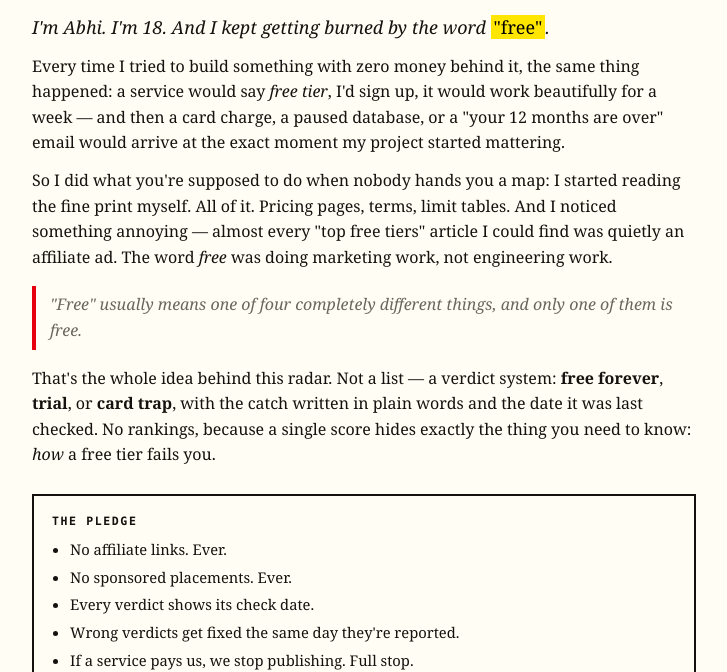
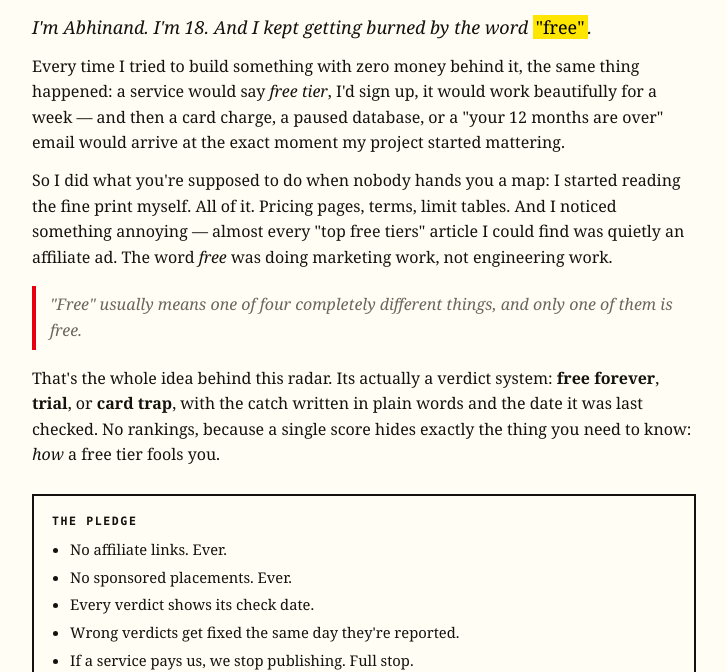
Before and after one commit to ABHINAND-NAIR/Free-Tier-Radar, a plain HTML site: page about.html in a window 1280 px wide. Shown: the part 136-808 px from the top of the page, without its empty margins (276-1003 px from the left). Drawn offline with Linux system fonts and the light colour scheme.

Commit message:
Copy edits: verdict-system wording, Abhinand name

```diff
--- a/about.html
+++ b/about.html
@@ -46,7 +46,7 @@
 
     <h1>why this page <mark>exists</mark></h1>
 
-    <p class="lede">I'm Abhi. I'm 18. And I kept getting burned by the word <mark>"free"</mark>.</p>
+    <p class="lede">I'm Abhinand. I'm 18. And I kept getting burned by the word <mark>"free"</mark>.</p>
 
     <p>Every time I tried to build something with zero money behind it, the same thing happened:
        a service would say <em>free tier</em>, I'd sign up, it would work beautifully for a week —
@@ -60,11 +60,11 @@
 
     <blockquote>"Free" usually means one of four completely different things, and only one of them is free.</blockquote>
 
-    <p>That's the whole idea behind this radar. Not a list — a verdict system:
+    <p>That's the whole idea behind this radar. Its actually a verdict system:
        <strong>free forever</strong>, <strong>trial</strong>, or <strong>card trap</strong>,
        with the catch written in plain words and the date it was last checked.
        No rankings, because a single score hides exactly the thing you need to know:
-       <em>how</em> a free tier fails you.</p>
+       <em>how</em> a free tier fools you.</p>
 
     <section class="pledge">
       <h3>THE PLEDGE</h3>
```
Also changed, not shown: index.html (+1 -1 lines).
